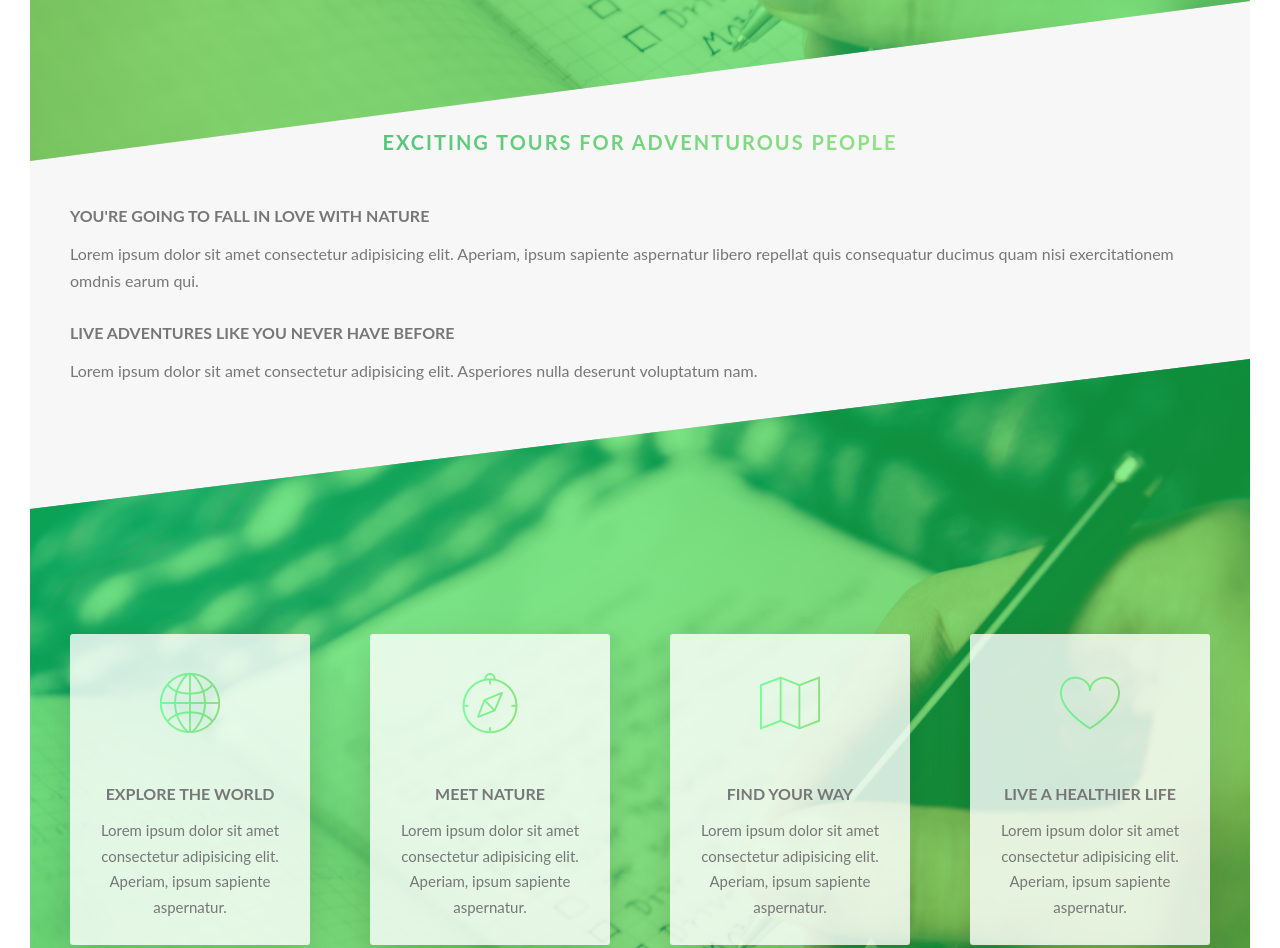
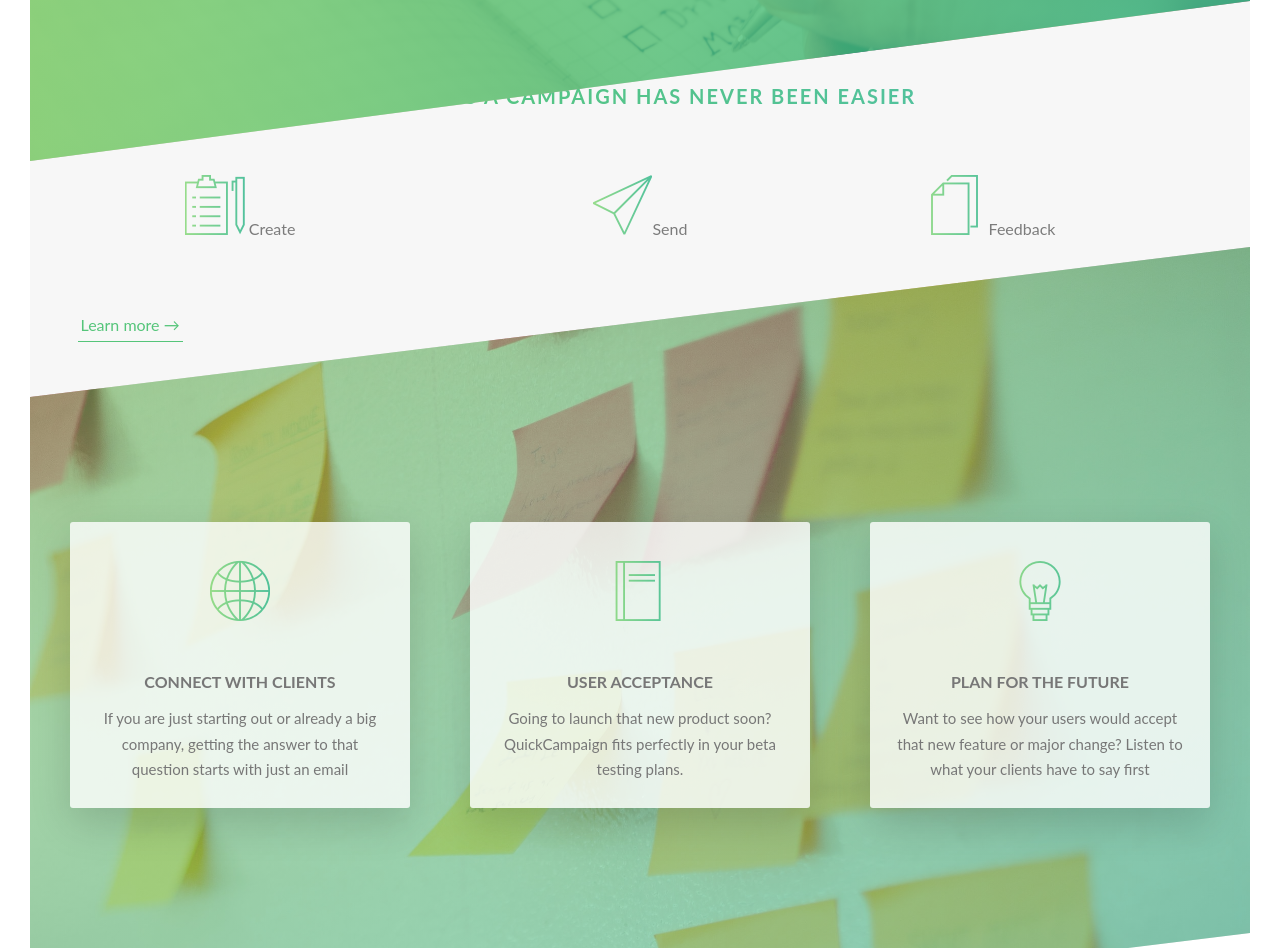
Before and after one commit to nweat/QuickCampaign, a React app in the folder client/: page / in a window 1280 px wide. Shown: the part 349-1297 px from the top of the page. Built offline with nearby package versions, Linux system fonts and the light colour scheme; no server answers.

Commit message:
- update landing page

```diff
--- a/client/src/components/Landing.js
+++ b/client/src/components/Landing.js
@@ -7,52 +7,64 @@ const Landing = () => {
       <main>
         <section className="section-about">
           <div className="u-center-text u-margin-bottom-medium">
-            <h2 className="heading-secondary">Exciting tours for adventurous people</h2>
+            <h2 className="heading-secondary">Creating a campaign has never been easier</h2>
           </div>
 
           <div className="row">
-            <h3 className="heading-tertiary u-margin-bottom-small">You're going to fall in love with nature</h3>
-            <p className="paragraph">
-              Lorem ipsum dolor sit amet consectetur adipisicing elit. Aperiam, ipsum sapiente aspernatur libero repellat quis consequatur ducimus
-              quam nisi exercitationem omdnis earum qui.
-            </p>
+            <div className="col-1-of-3">
+              <div className="u-center-text u-margin-bottom-medium">
+                <i className="feature-box__icon icon-basic-todolist-pen"></i>
+                <span className="text"> Create </span>
+              </div>
+            </div>
+            <div className="col-1-of-3">
+              <div className="u-center-text u-margin-bottom-medium">
+                <i className="feature-box__icon icon-basic-paperplane"></i>
+                <span className="text">Send </span>
+              </div>
+            </div>
+            <div className="col-1-of-4">
+              <div className="u-center-text u-margin-bottom-medium">
+                <i className="feature-box__icon icon-basic-sheet-multiple"></i>
+                <span className="text"> Feedback </span>
+              </div>
+            </div>
 
-            <h3 className="heading-tertiary u-margin-bottom-small">Live adventures like you never have before</h3>
-            <p className="paragraph">Lorem ipsum dolor sit amet consectetur adipisicing elit. Asperiores nulla deserunt voluptatum nam.</p>
+            <div class="col">
+              <a href="#" class="btn-text">
+                Learn more &rarr;
+              </a>
+            </div>
           </div>
         </section>
 
         <section className="section-features">
           <div className="row">
-            <div className="col-1-of-4">
+            <div className="col-1-of-3">
               <div className="feature-box">
                 <i className="feature-box__icon icon-basic-world"></i>
-                <h3 className="heading-tertiary u-margin-bottom-small">Explore the world</h3>
-                <p className="feature-box__text">Lorem ipsum dolor sit amet consectetur adipisicing elit. Aperiam, ipsum sapiente aspernatur.</p>
+                <h3 className="heading-tertiary u-margin-bottom-small">Connect with Clients</h3>
+                <p className="feature-box__text">
+                  If you are just starting out or already a big company, getting the answer to that question starts with just an email
+                </p>
               </div>
             </div>
 
-            <div className="col-1-of-4">
+            <div className="col-1-of-3">
               <div className="feature-box">
-                <i className="feature-box__icon icon-basic-compass"></i>
-                <h3 className="heading-tertiary u-margin-bottom-small">Meet nature</h3>
-                <p className="feature-box__text">Lorem ipsum dolor sit amet consectetur adipisicing elit. Aperiam, ipsum sapiente aspernatur.</p>
+                <i className="feature-box__icon icon-basic-book"></i>
+                <h3 className="heading-tertiary u-margin-bottom-small">User Acceptance</h3>
+                <p className="feature-box__text">Going to launch that new product soon? QuickCampaign fits perfectly in your beta testing plans.</p>
               </div>
             </div>
 
-            <div className="col-1-of-4">
+            <div className="col-1-of-3">
               <div className="feature-box">
-                <i className="feature-box__icon icon-basic-map"></i>
-                <h3 className="heading-tertiary u-margin-bottom-small">Find your way</h3>
-                <p className="feature-box__text">Lorem ipsum dolor sit amet consectetur adipisicing elit. Aperiam, ipsum sapiente aspernatur.</p>
-              </div>
-            </div>
-
-            <div className="col-1-of-4">
-              <div className="feature-box">
-                <i className="feature-box__icon icon-basic-heart"></i>
-                <h3 className="heading-tertiary u-margin-bottom-small">Live a healthier life</h3>
-                <p className="feature-box__text">Lorem ipsum dolor sit amet consectetur adipisicing elit. Aperiam, ipsum sapiente aspernatur.</p>
+                <i className="feature-box__icon icon-basic-lightbulb"></i>
+                <h3 className="heading-tertiary u-margin-bottom-small">Plan for the future</h3>
+                <p className="feature-box__text">
+                  Want to see how your users would accept that new feature or major change? Listen to what your clients have to say first
+                </p>
               </div>
             </div>
           </div>
--- a/client/src/sass/abstracts/_variables.scss
+++ b/client/src/sass/abstracts/_variables.scss
@@ -1,6 +1,6 @@
 $color-primary: rgb(85, 197, 122);
-$color-primary-light: rgba(10, 255, 84, 0.5);
-$color-primary-dark: rgba(47, 205, 19, 0.5);
+$color-primary-light: rgba(126, 213, 111, 0.8);
+$color-primary-dark: rgba(40, 180, 133, 0.8);
 
 $color-secondary-light: #ffb900;
 $color-secondary-dark: #ff7730;
@@ -11,6 +11,10 @@ $color-tertiary-dark: #5643fa;
 $color-gray: #777;
 $color-grey-light-1: #f7f7f7;
 $color-grey-light-2: #eee;
+
+$color-grey-dark: #777;
+$color-grey-dark-2: #999;
+$color-grey-dark-3: #333;
 
 $color-white: #fff;
 $color-black: #000000;
--- a/client/src/sass/components/_button.scss
+++ b/client/src/sass/components/_button.scss
@@ -1,36 +1,53 @@
-.button {
+.btn {
+  &,
   &:link,
   &:visited {
+    text-transform: uppercase;
+    text-decoration: none;
+    padding: 1.5rem 4rem;
     display: inline-block;
-    /* since this is an inline element it is treated as text and
-  text-align: center in .text-box can be used to center it */
-    /*text-transform: uppercase;*/
-    text-decoration: none;
-    padding: 5px 5px;
-    border-radius: 100px;
+    border-radius: 10rem;
     transition: all 0.2s;
     position: relative;
-    /* animation performed between two states, use keyframe for
-  more control */
+    font-size: $default-font-size;
+
+    //Change for the <button> element
+    border: none;
+    cursor: pointer;
   }
 
   &:hover {
     transform: translateY(-3px);
-    box-shadow: 0 10px 20px rgba(0, 0, 0, 0.2);
+    box-shadow: 0 1rem 2rem rgba($color-black, 0.2);
+
+    &::after {
+      transform: scaleX(1.4) scaleY(1.6);
+      opacity: 0;
+    }
   }
 
-  &:active {
+  &:active,
+  &:focus {
+    outline: none;
     transform: translateY(-1px);
-    box-shadow: 0 5px 10px rgba(0, 0, 0, 0.2);
+    box-shadow: 0 0.5rem 1rem rgba($color-black, 0.2);
   }
 
   &--white {
-    background-color: #fff;
-    color: #777;
-    opacity: 0.8;
+    background-color: $color-white;
+    color: $color-grey-dark;
 
-    &:hover {
-      opacity: 1;
+    &::after {
+      background-color: $color-white;
+    }
+  }
+
+  &--green {
+    background-color: $color-primary;
+    color: $color-white;
+
+    &::after {
+      background-color: $color-primary;
     }
   }
 
@@ -39,28 +56,41 @@
     display: inline-block;
     height: 100%;
     width: 100%;
-    border-radius: 100px;
+    border-radius: 10rem;
     position: absolute;
-    /* position in relation to .btn */
     top: 0;
     left: 0;
-    z-index: -1; /* defines the position of the element
-  so this element appears at the back of the .btn */
+    z-index: -1;
     transition: all 0.4s;
   }
 
-  &--white::after {
-    background-color: #fff;
+  &--animated {
+    animation: moveInBottom 0.5s ease-out 0.75s;
+    animation-fill-mode: backwards;
+  }
+}
+
+.btn-text {
+  &:link,
+  &:visited {
+    font-size: $default-font-size;
+    color: $color-primary;
+    display: inline-block;
+    text-decoration: none;
+    border-bottom: 1px solid $color-primary;
+    padding: 3px;
+    transition: all 0.2s;
   }
 
-  &:hover::after {
-    transform: scaleX(1.5) scaleY(1.6);
-    opacity: 0;
+  &:hover {
+    background-color: $color-primary;
+    color: $color-white;
+    box-shadow: 0 1rem 2rem rgba($color-black, 0.15);
+    transform: translateY(-2px);
   }
 
-  &--animated {
-    animation: moveInBottom 0.5s ease-out 0.75;
-    animation-fill-mode: backwards;
-    /* automatically apply styles before animation starts */
+  &:active {
+    box-shadow: 0 0.5rem 1rem rgba($color-black, 0.15);
+    transform: translateY(0);
   }
 }
--- a/client/src/sass/layout/_header.scss
+++ b/client/src/sass/layout/_header.scss
@@ -1,6 +1,6 @@
 .header {
   height: 60vh; /*should be 95% of viewport height */
-  background-image: linear-gradient(to left, $color-primary-light, $color-primary-dark), url("/header.jpg");
+  background-image: linear-gradient(to right, $color-primary-light, $color-primary-dark), url("/header.jpg");
   background-size: cover;
   background-position: right;
   position: relative; /*reference used by .logo-box absolute value */
@@ -52,7 +52,6 @@
   .notification-badge {
     position: relative;
     right: -40px;
-    /*top: 8px;*/
     color: $color-white;
     background-color: $color-red;
     margin: 0 -0.8em;
--- a/client/src/sass/pages/_landing.scss
+++ b/client/src/sass/pages/_landing.scss
@@ -1,7 +1,12 @@
 .section-about {
   background-color: $color-grey-light-1;
-  padding: 25rem 0;
-  margin-top: -38vh;
+  padding: 22rem 0;
+  margin-top: -40vh;
+
+  .text {
+    font-size: $default-font-size;
+    color: $color-black-2;
+  }
 
   @include respond(tab-port) {
     padding: 20rem 0;
@@ -15,10 +20,10 @@
 
 .section-features {
   padding: 20rem 0;
-  background-image: linear-gradient(to right bottom, rgba($color-primary-light, 0.5), rgba($color-primary-dark, 0.5)), url(/header.jpg);
+  background-image: linear-gradient(to right bottom, rgba($color-primary-light, 0.5), rgba($color-primary-dark, 0.5)), url(/features.jpg);
   background-size: cover;
   transform: skewY(-7deg);
-  margin-top: -25vh;
+  margin-top: -30vh;
 
   & > * {
     transform: skewY(7deg);
```
Also changed, not shown: client/public/features.jpg (added).
